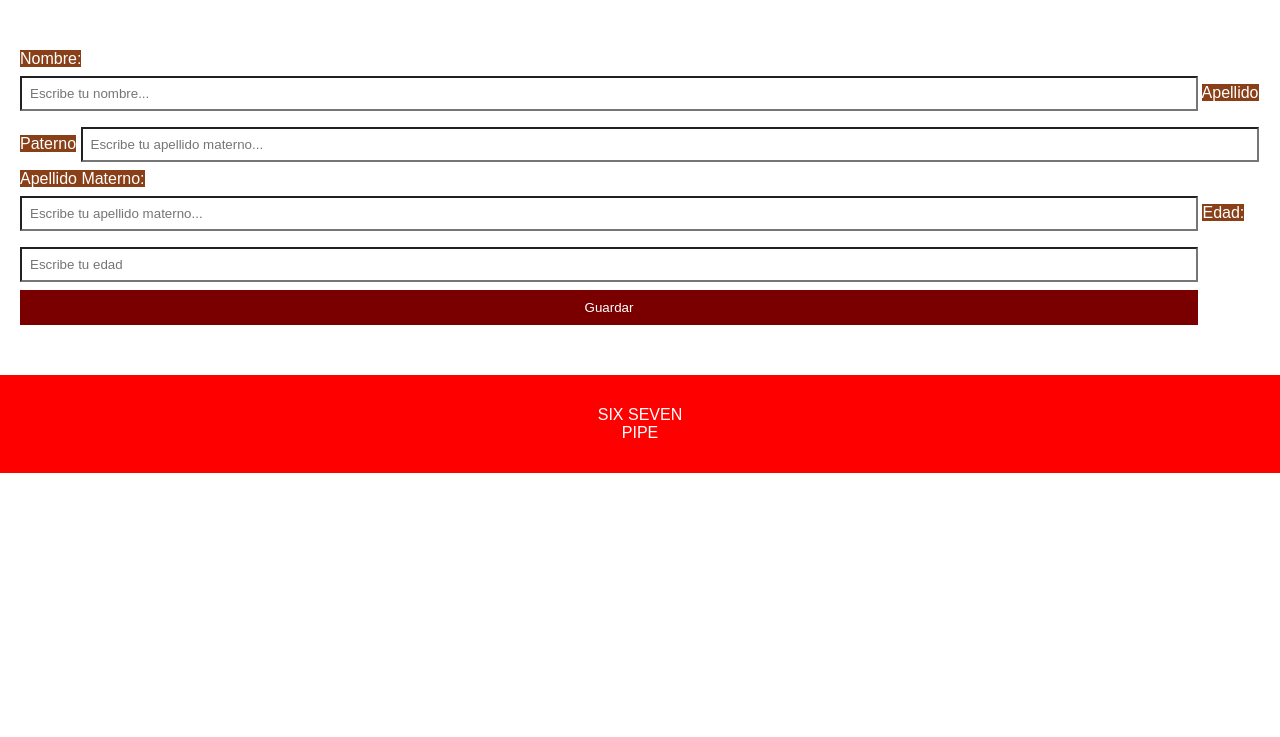
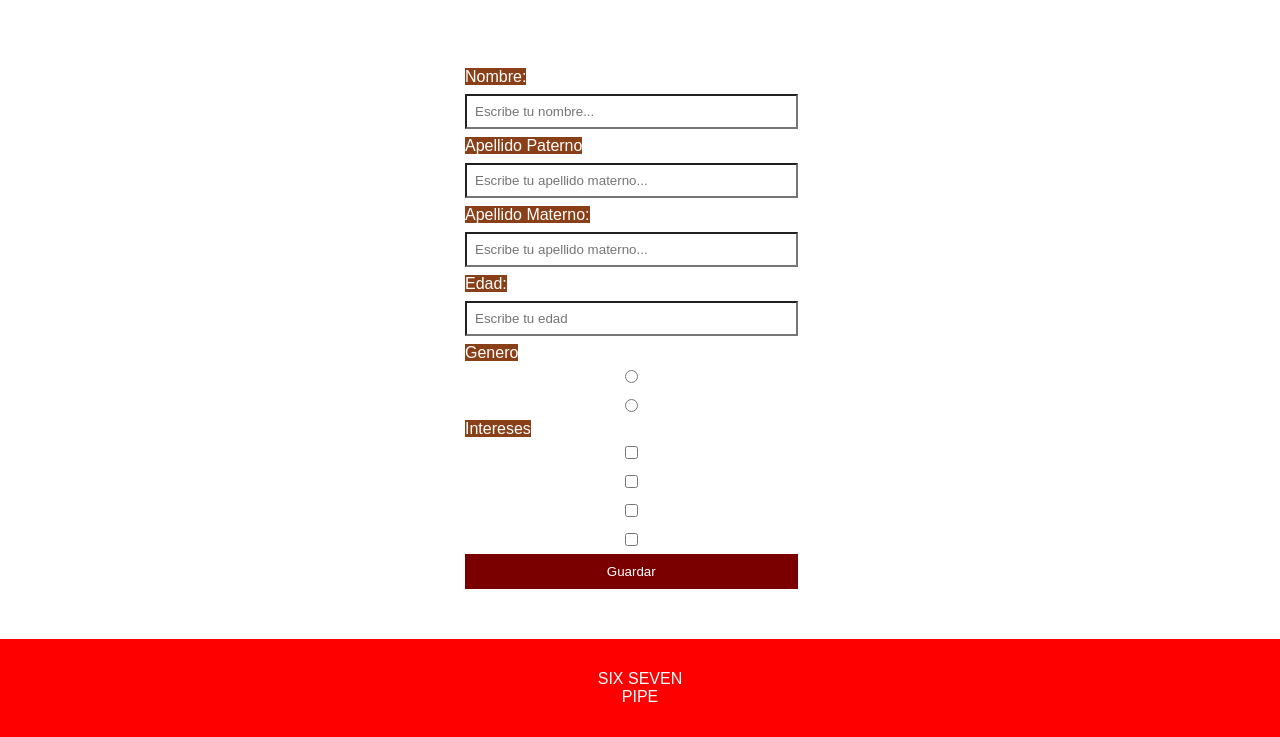
Before and after one commit to pipebols/AFRB, a Django app: page /registro in a window 1280 px wide. Shown: the part 210-947 px from the top of the page. Before the commit the page ends 683 px from the top, so only its background shows below. Run offline with Django 5.2, Linux system fonts and the light colour scheme.

Commit message:
modifique el formulario y el estilo css

```diff
--- a/AFRB/static/Barrientos/estilos.css
+++ b/AFRB/static/Barrientos/estilos.css
@@ -66,6 +66,7 @@ footer {
 
 form {
     background-color: #ffffff;
+    width: 350px;
     margin: 30px auto;
     padding: 20px;
     border-radius: 10px;
@@ -92,3 +93,11 @@ label {
     background-color: #894019;
     color: #ffffff;
 }
+
+input [type="Checkbox"]
+input [type="radio"] {
+    accent-color: red;
+    width: 18px;
+    height: 18px;
+    cursor: pointer;
+}
--- a/Rodriguez/templates/Barrientos/formregistro.html
+++ b/Rodriguez/templates/Barrientos/formregistro.html
@@ -26,15 +26,23 @@
         </nav>
     </header>
 
-<form method="POST">
+<form method="POST"><br>
     <label>Nombre:</label>
-    <input type="text" name="nombre" placeholder="Escribe tu nombre..." required>
+    <input type="text" name="nombre" placeholder="Escribe tu nombre..." required><br>
     <label>Apellido Paterno</label>
-    <input type="text" name="apellidop" placeholder="Escribe tu apellido materno..." required>
+    <input type="text" name="apellidop" placeholder="Escribe tu apellido materno..." required><br>
     <label>Apellido Materno:</label>
-    <input type="text" name="apellidom" placeholder="Escribe tu apellido materno...">
+    <input type="text" name="apellidom" placeholder="Escribe tu apellido materno..."><br>
     <label>Edad:</label>
-    <input type="number" name="edad" min="14" max="25" placeholder="Escribe tu edad" required>
+    <input type="number" name="edad" min="14" max="25" placeholder="Escribe tu edad" required><br>
+    <label>Genero</label>
+    <input type="radio" name="genero" value="Femenino">
+    <input type="radio" name="genero" value="Masculino">
+    <label>Intereses</label><br>
+    <input type="checkbox" name="intereses" value="Futbol" >
+    <input type="checkbox" name="intereses" value="Musica" >
+    <input type="checkbox" name="intereses" value="Videojuegos" >
+    <input type="checkbox" name="intereses" value="Salir a hacer batallas de aura 67" >
     <button type="submit">Guardar</button>
 
 </form>
```
